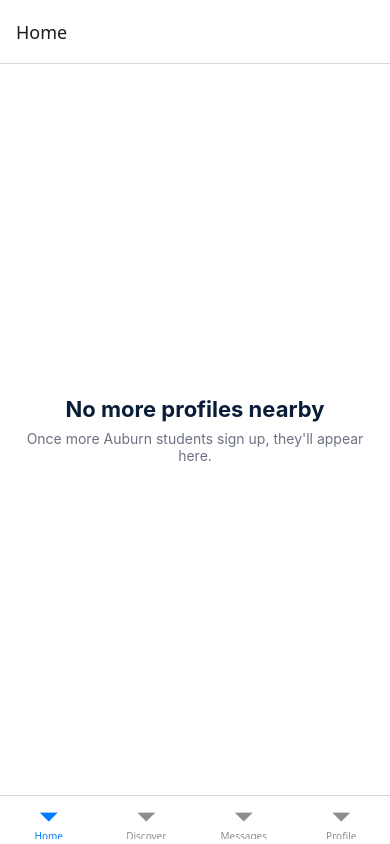
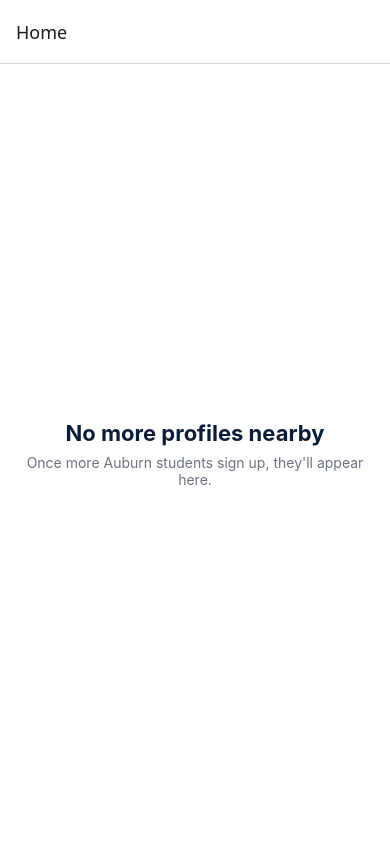
Before and after one commit to jackhood265/DormDate, a React Native app: screen /MainTabs in a window 390 px wide. Built offline with nearby package versions, Linux system fonts and the light colour scheme; no server answers.

Commit message:
Hide bottom tab bar on Home screen for immersive Reels experience

```diff
--- a/navigation/BottomTabs.tsx
+++ b/navigation/BottomTabs.tsx
@@ -12,6 +12,10 @@ const Tab = createBottomTabNavigator();
 export default function BottomTabs() {
   return (
     <Tab.Navigator
+      screenOptions={({ route }) => ({
+        // Hide tab bar on Home screen for immersive Reels experience
+        tabBarStyle: route.name === 'Home' ? { display: 'none' } : undefined,
+      })}
       // tabBar={(props) => <CustomTabBar {...props} />} // enable if you have CustomTabBar
     >
       <Tab.Screen name="Home" component={HomeScreen} />
```
